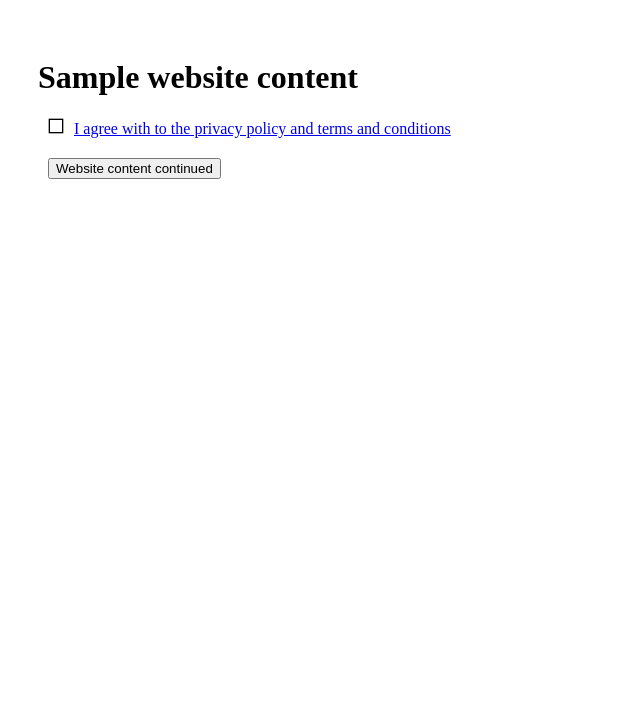
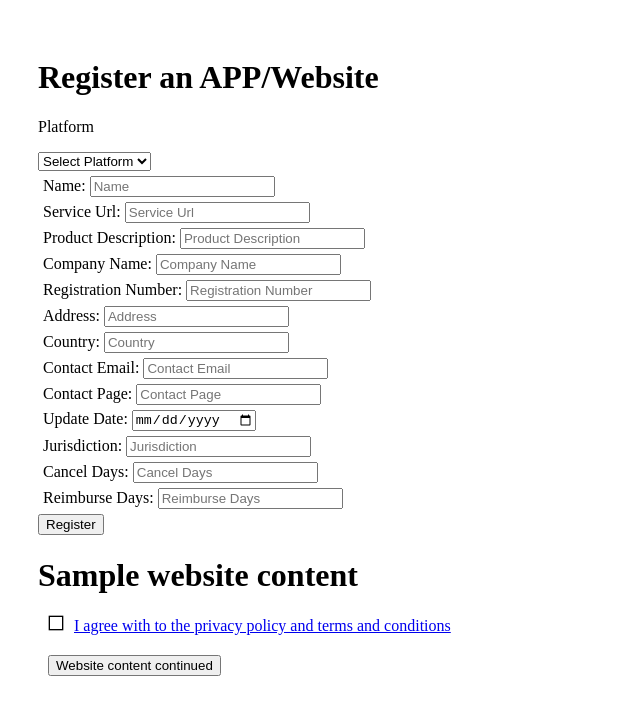
Before and after one commit to George-Kibe/legalapitest, a React (Create React App) app: page / in a window 1280 px wide. Shown: the top 714 px of the page, without its empty margins (0-640 px from the left). Built offline with nearby package versions, Linux system fonts and the light colour scheme.

Commit message:
calling api using fetch

```diff
--- a/src/Login.js
+++ b/src/Login.js
@@ -8,48 +8,163 @@ function Login() {
   const strings = currentURL.split("?token=")
   const token = strings[1]
 
-  const handleSubmit = () => {
+  //form input stattes
+  const [platform, setPlatform] = useState("");
+  const [name, setName] = useState("");
+  const [serviceUrl, setServiceUrl] = useState("");
+  const [description, setDescription] = useState("");
+  const [companyName, setCompanyName] = useState("");
+  const [address, setAddress] = useState("");
+  const [registrationNo, setRegistrationNo] = useState("");
+  const [country, setCountry] = useState("");
+  const [contactEmail, setContactEmail] = useState("");
+  const [contactPage, setContactPage] = useState("");
+  const [updateDate, setUpdateDate] = useState("");
+  const [jurisdiction, setJurisdiction] = useState("");
+  const [cancelDays, setCancelDays] = useState("");
+  const [reimburseDays, setReimburseDays] = useState("");
+  const [message, setMessage] = useState("");
 
-  }
-  const handleChange = () => {
-
-  }
+  const handleSubmit = async (e) => {
+    e.preventDefault();
+    setMessage("Creating!")
+    try {
+      const res = await fetch("https://100087.pythonanywhere.com/api/legalpolicies", {
+        method: "POST",
+        mode:'no-cors',
+        credentials: 'include',
+        headers: {Accept: 'application/json'},
+        body: JSON.stringify({
+            platform_type:platform,
+            app_or_website_or_service_name:name,
+            app_or_website_or_service_url:serviceUrl,
+            description:description,
+            company_name:companyName,
+            company_address:address,
+            company_registration_number:registrationNo,
+            company_country:country,
+            contact_email_id:contactEmail,
+            website_contact_page_url:contactPage,
+            last_update_date:updateDate,
+            app_or_website_governed_by_or_jurisdiction:jurisdiction,
+            days_allowed_for_cancellation_of_order_or_product: cancelDays,
+            reimburse_days: reimburseDays,
+        }),
+      });
+    } catch (err) {
+      console.log(err);
+      setMessage(err)
+    }
+  };
   useEffect(() => {
     if(!token){
         return
     }
     const decoded = jwt_decode(token);
     console.log(decoded.isSuccess)
-    setChecked(decoded.isSuccess)
-    console.log(checked)
   }, [token])
 
   return (
     <div style={{padding:30}}>
+        <h1>Register an APP/Website</h1>
+        <form onSubmit={handleSubmit}>
+            <div>
+            <p>Platform</p>
+            <select id = "dropdown" onChange={(e) => setPlatform(e.target.value)}>
+                <option value="N/A">Select Platform</option>
+                <option value="App">App</option>
+                <option value="Website">Website</option>
+            </select>
+            </div>
+            <div style={{flexDirection:"column", margin:5}}>
+                <label>{platform} Name: </label>
+                <input  type="text" value={name} placeholder="Name"
+                onChange={(e) => setName(e.target.value)}
+                />
+            </div>
+            <div style={{flexDirection:"column", margin:5}}>
+                <label>Service Url: </label>
+                <input  type="url" value={serviceUrl} placeholder="Service Url"
+                onChange={(e) => setServiceUrl(e.target.value)}
+                />
+            </div>
+            <div style={{flexDirection:"column", margin:5}}>
+                <label>Product Description: </label>
+                <input  type="text" value={description} placeholder="Product Description"
+                onChange={(e) => setDescription(e.target.value)}
+                />
+            </div>
+            <div style={{flexDirection:"column", margin:5}}>
+                <label>Company Name: </label>
+                <input  type="text" value={companyName} placeholder="Company Name"
+                onChange={(e) => setCompanyName(e.target.value)}
+                />
+            </div>
+            <div style={{flexDirection:"column", margin:5}}>
+                <label>Registration Number: </label>
+                <input  type="text" value={registrationNo} placeholder="Registration Number"
+                onChange={(e) => setRegistrationNo(e.target.value)}
+                />
+            </div>
+            <div style={{flexDirection:"column", margin:5}}>
+                <label>Address: </label>
+                <input  type="text" value={address} placeholder="Address"
+                onChange={(e) => setAddress(e.target.value)}
+                />
+            </div>
+            <div style={{flexDirection:"column", margin:5}}>
+                <label>Country: </label>
+                <input  type="text" value={country} placeholder="Country"
+                onChange={(e) => setCountry(e.target.value)}
+                />
+            </div>
+            <div style={{flexDirection:"column", margin:5}}>
+                <label>Contact Email: </label>
+                <input  type="email" value={contactEmail} placeholder="Contact Email"
+                onChange={(e) => setContactEmail(e.target.value)}
+                />
+            </div>
+            <div style={{flexDirection:"column", margin:5}}>
+                <label>Contact Page: </label>
+                <input  type="url" value={contactPage} placeholder="Contact Page"
+                onChange={(e) => setContactPage(e.target.value)}
+                />
+            </div>
+            <div style={{flexDirection:"column", margin:5}}>
+                <label>Update Date: </label>
+                <input  type="date" value={updateDate} placeholder="Update Date"
+                onChange={(e) => setUpdateDate(e.target.value)}
+                />
+            </div>
+            <div style={{flexDirection:"column", margin:5}}>
+                <label>Jurisdiction: </label>
+                <input  type="text" value={jurisdiction} placeholder="Jurisdiction"
+                onChange={(e) => setJurisdiction(e.target.value)}
+                />
+            </div>
+            <div style={{flexDirection:"column", margin:5}}>
+                <label>Cancel Days: </label>
+                <input  type="number" value={cancelDays} placeholder="Cancel Days"
+                onChange={(e) => setCancelDays(e.target.value)}
+                />
+            </div>
+            <div style={{flexDirection:"column", margin:5}}>
+                <label>Reimburse Days: </label>
+                <input  type="number" value={reimburseDays} placeholder="Reimburse Days"
+                onChange={(e) => setReimburseDays(e.target.value)}
+                />
+            </div>
+
+            <button type="submit">Register {platform}</button>
+
+            <div className="message">{message ? {message} : null}</div>
+        </form>
         <h1>Sample website content</h1>
-        {/* <div style={{margin:10}}>
-            <label htmlFor="email">Email: </label>
-            <input
-                type="email"
-                name="email"
-                id="email"
-                onChange={handleChange}
-            />
-        </div>
-        <div style={{margin:10}}>
-            <label htmlFor="password">Password: </label>
-            <input
-                type="password"
-                name="password"
-                id="password"
-                onChange={handleChange}
-            />
-        </div> */}
         <div style={{margin:10}}>
             {
                 checked? <GrCheckboxSelected /> :<GrCheckbox />
             }
-            <a style={{margin:10}} href='https://100087.pythonanywhere.com/policy/FB1010000000001665306290565391/website-privacy-policy/?redirect_url=https://george-kibe.github.io/legalapitest/'>
+            <a style={{margin:10}} href='https://100087.pythonanywhere.com/policy/FB1010000000001665306290565391/website-privacy-policy/?redirect_url=http://localhost:3000/legalapitest/'>
                 I agree with to the privacy policy and terms and conditions
             </a>
         </div>
```
